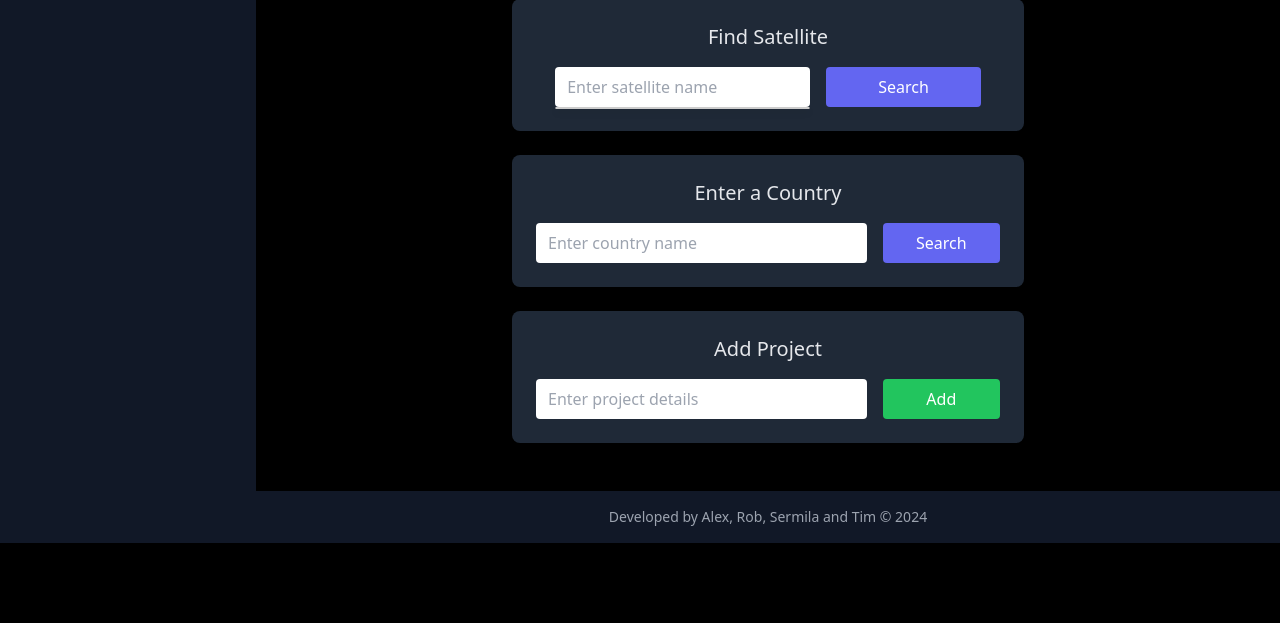
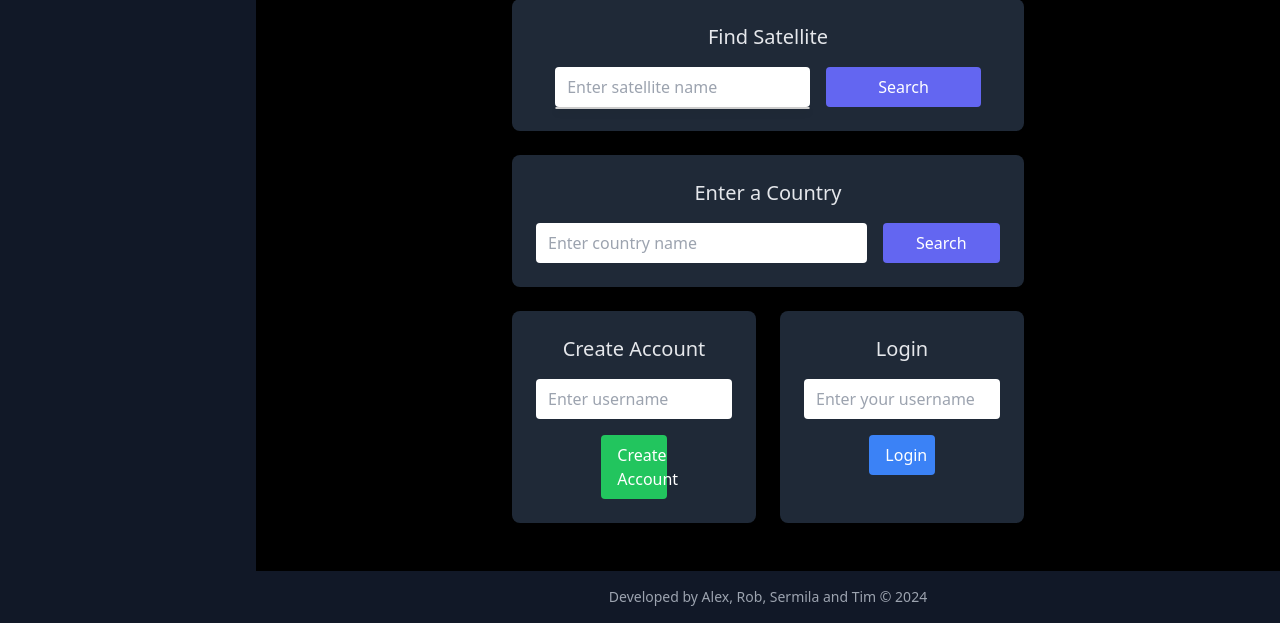
Before and after one commit to alexbull1999/SSE_GroupProject_Satellites, a Flask app: page / in a window 1280 px wide. Shown: the part 641-1264 px from the top of the page. Before the commit the page ends 1184 px from the top, so only its background shows below. Run offline with Flask 3, Linux system fonts and the light colour scheme; some libraries are stand-ins or nearby versions.

Commit message:
everything fixed

```diff
--- a/app.py
+++ b/app.py
@@ -1,4 +1,4 @@
-from flask import Flask, render_template, request, jsonify
+from flask import Flask, render_template, request, jsonify, redirect, url_for
 import requests
 import sqlite3
 from database import get_engine, DATABASE_URL, init_db, find_satellites_by_name
@@ -299,3 +299,90 @@ def search():
         results = find_satellites_by_name(query)
         return jsonify(results)  # return the results as JSON
     return jsonify([])  # return an empty list if no query
+
+
+# dummy data for satellites
+all_satellites = [
+    {
+        "id": "25544",
+        "name": "International Space Station",
+    },
+    {
+        "id": "20580",
+        "name": "Hubble Space Telescope",
+    },
+]
+
+# dummy data for user accounts
+user_info = {
+    "AlexB": {
+        "username": "AlexB",
+        "countries": ["USA", "India"],
+        "satellites": ["20580", "25544"],
+    },
+    "RobL": {"username": "RobL"},
+    "SermilaI": {"username": "SermilaI"},
+    "TimJ": {
+        "username": "TimJ",
+        "countries": [],
+        "satellites": ["25544"],
+    },
+}
+
+@app.route("/country/<country_name>", methods=["GET"])
+def country_details(country_name):
+    # for now placeholder. update with sermilla code
+    return f"Details for country: {country_name} (this is a placeholder) "
+
+
+@app.route("/create_account", methods=["POST"])
+def create_account():
+    data = request.get_json()
+    username = data.get("username")
+    # check if username already exists
+    if username in user_info:
+        return (
+            jsonify({"error": "User already exists"}),
+            400,
+        )  # return in jsonify so java can read it.
+    user_info[username] = {"username": username}
+    return jsonify({"message": "Account created successfully"}), 200
+
+
+@app.route("/login", methods=["POST"])
+def login():
+    data = request.get_json()
+    username = data.get("username")
+    # check if username exists
+    if username not in user_info:
+        return jsonify({"error": "User does not exist"}), 400
+    return jsonify({"message": "Login successful"}), 200
+
+
+
+@app.route("/account/<username>")
+def account(username):
+    if username not in user_info:
+        return redirect(
+            url_for("login")
+        )  # redirect to home page if no account found
+
+    # retrive user data
+    user = user_info[username]
+
+    # convert satellites id to satellite name
+    satellites = [
+        next(sat for sat in all_satellites if sat["id"] == satellite_id)
+        for satellite_id in user.get("satellites", [])
+    ]
+
+    # get country names
+    countries = user.get("countries", [])
+
+    # Return the account page for hte user if the account exists
+    return render_template(
+        "account.html",
+        username=user["username"],
+        satellites=satellites,
+        countries=countries,
+    )
--- a/requirements.txt
+++ b/requirements.txt
@@ -37,8 +37,8 @@ pyogrio==0.10.0
 pyproj==3.7.0
 pytest==8.3.3
 python-dateutil==2.9.0.post0
+python-dotenv==1.0.1
 pytz==2024.2
-python-dotenv==1.0.1
 requests==2.32.3
 scramp==1.4.5
 shapely==2.0.6
--- /dev/null
+++ b/static/js/account.js
@@ -0,0 +1,47 @@
+
+// Function to handle account creation
+function createAccount() {
+    console.log("creatAccount function called");
+    const username = document.getElementById('create-username').value;
+
+    // Make a POST request to create the account
+    fetch('/create_account', {
+        method: 'POST',
+        headers: {
+            'Content-Type': 'application/json',
+        },
+        body: JSON.stringify({ username: username }),
+    })
+    .then(response => {
+        if (response.ok) {
+            // Redirect to the new account page after successful account creation
+            window.location.href = `/account/${username}`;
+        } else {
+            alert("Error creating account");
+        }
+    })
+    .catch(error => console.error('Error:', error));
+}
+
+// Function to handle login
+function login() {
+    const username = document.getElementById('login-username').value;
+
+    // Make a POST request to log the user in
+    fetch('/login', {
+        method: 'POST',
+        headers: {
+            'Content-Type': 'application/json',
+        },
+        body: JSON.stringify({ username: username }),
+    })
+    .then(response => {
+        if (response.ok) {
+            // Redirect to the account page after successful login
+            window.location.href = `/account/${username}`;
+        } else {
+            alert("Invalid username");
+        }
+    })
+    .catch(error => console.error('Error:', error));
+}
--- a/templates/index.html
+++ b/templates/index.html
@@ -82,20 +82,47 @@
     </div>
 
 
-    <!-- Add Project Banner -->
-    <div class="bg-gray-800 p-6 rounded-lg shadow-md w-4/5 sm:w-2/3 lg:w-1/2 text-center">
-        <h3 class="text-lg md:text-xl font-medium text-gray-200">Add Project</h3>
-        <div class="flex flex-col md:flex-row items-center justify-center space-y-4 md:space-y-0 md:space-x-4 mt-4">
+
+    <!-- Create Account and Login Section (Side by Side) -->
+
+    <div class="flex flex-col lg:flex-row space-y-6 lg:space-y-0 lg:space-x-6 w-full sm:w-3/4 md:w-2/3 lg:w-1/2 mt-6">
+
+    <!-- Create Account Banner -->
+    <div class="bg-gray-800 p-6 rounded-lg shadow-md w-full lg:w-1/2 text-center">
+        <h3 class="text-lg md:text-xl font-medium text-gray-200">Create Account</h3>
+        <div class="flex flex-col items-center justify-center space-y-4 mt-4">
             <input
                 type="text"
-                placeholder="Enter project details"
+                placeholder="Enter username"
                 class="w-full px-3 py-2 rounded text-gray-800"
+                id="create-username"
             />
             <button
-                class="w-full md:w-1/3 bg-green-500 hover:bg-green-700 text-white py-2 px-4 rounded">
-                Add
+                class="w-full md:w-1/3 bg-green-500 hover:bg-green-700 text-white py-2 px-4 rounded"
+                id="create-account-btn" onclick="createAccount()">
+                Create Account
             </button>
         </div>
     </div>
+
+    <!-- Login Banner -->
+    <div class="bg-gray-800 p-6 rounded-lg shadow-md w-full lg:w-1/2 text-center">
+        <h3 class="text-lg md:text-xl font-medium text-gray-200">Login</h3>
+        <div class="flex flex-col items-center justify-center space-y-4 mt-4">
+            <input
+                type="text"
+                placeholder="Enter your username"
+                class="w-full px-3 py-2 rounded text-gray-800"
+                id="login-username"
+            />
+            <button
+                class="w-full md:w-1/3 bg-blue-500 hover:bg-blue-700 text-white py-2 px-4 rounded"
+                id="login-btn" onclick="login()">
+                Login
+            </button>
+        </div>
+    </div>
+
+    </div> <!-- End of flex container -->
 </section>
 {% endblock %}
--- a/templates/layout.html
+++ b/templates/layout.html
@@ -122,5 +122,8 @@
             </footer>
         </div>
     </div>
+  <!-- JavaScript inclusion -->
+    <!-- Include external or internal JavaScript file -->
+    <script src="{{ url_for("static", filename="js/account.js") }}"></script>
 </body>
 </html>
```
Also changed, not shown: templates/account.html (added, +64 -0 lines).
